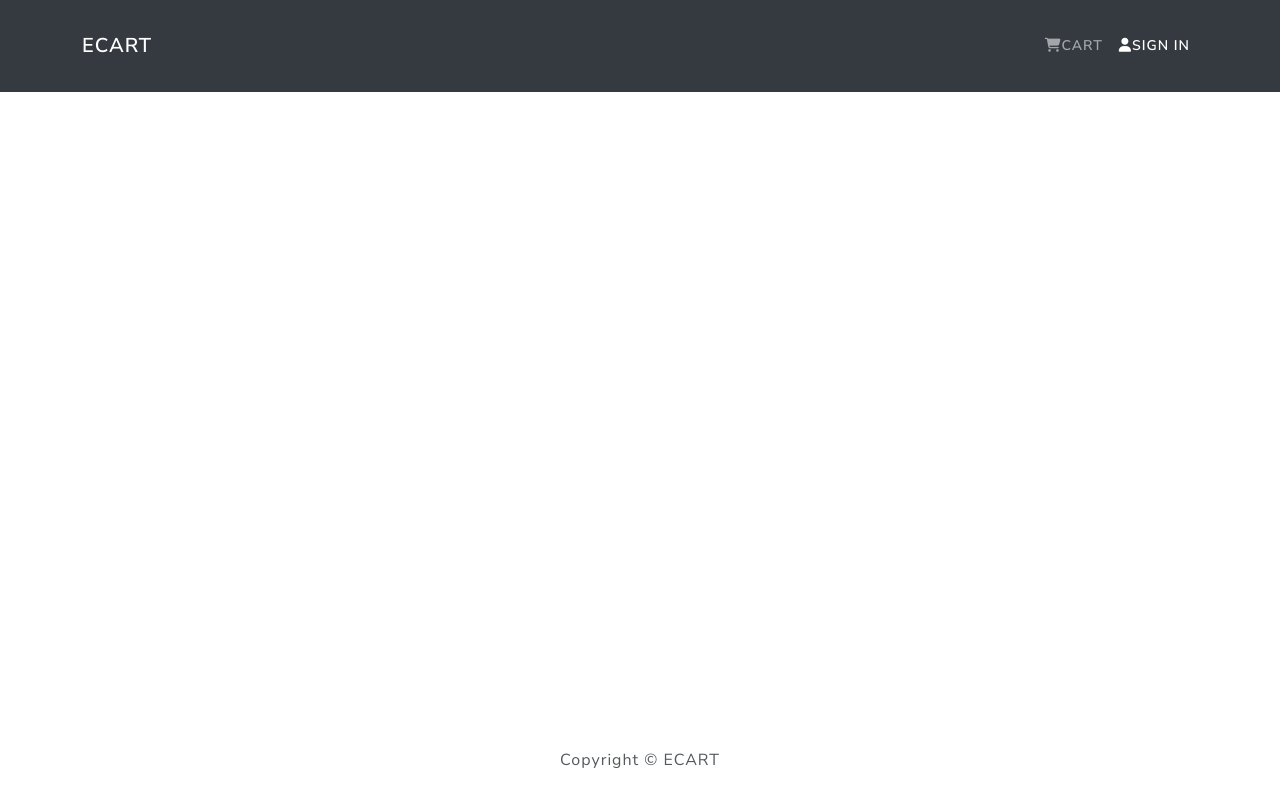
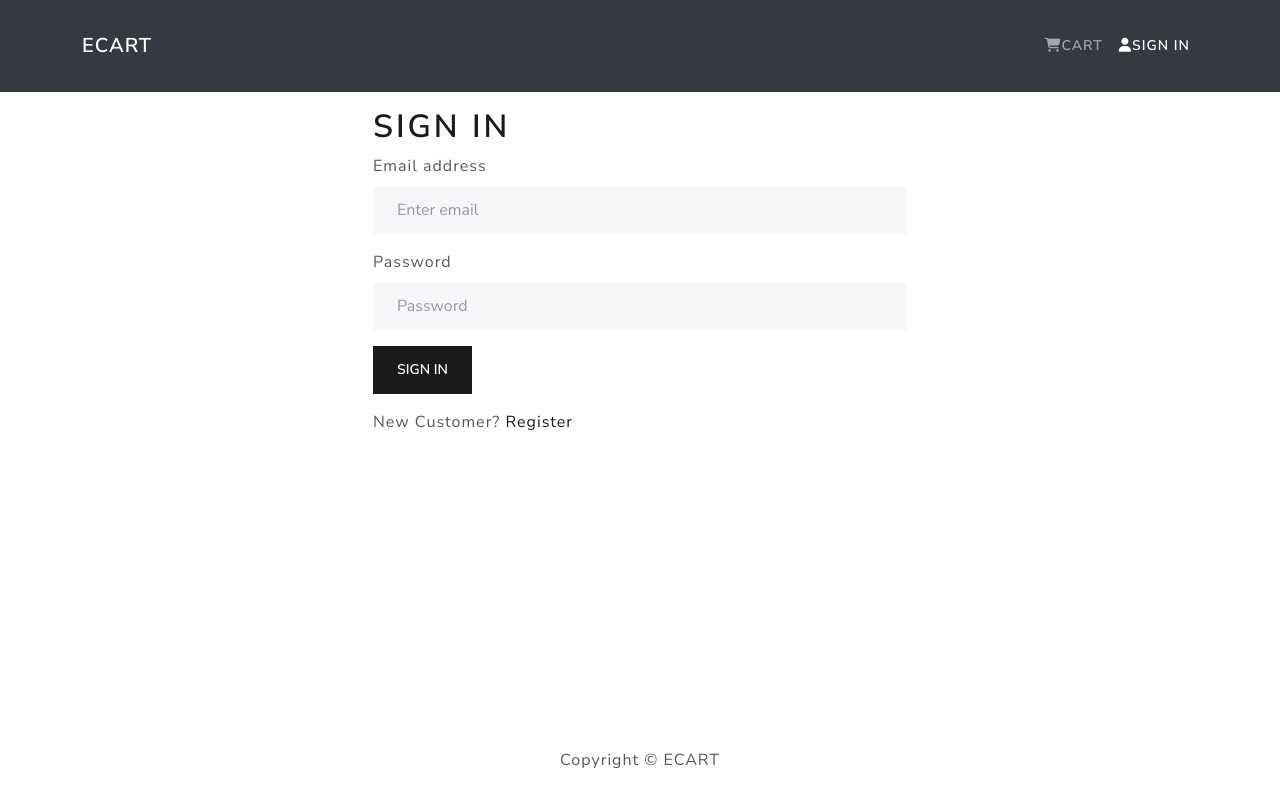
Before and after one commit to neeraja-anil/ecart-mern-project, a React (Create React App) app in the folder frontend/: page /login in a window 1280 px wide. Built offline with nearby package versions, Linux system fonts and the light colour scheme.

Commit message:
login component created

```diff
--- a/frontend/src/App.js
+++ b/frontend/src/App.js
@@ -8,6 +8,7 @@
 import HomeScreen from './screens/HomeScreen'
 import ProductScreen from './screens/ProductScreen'
 import CartScreen from './screens/CartScreen'
+import LoginScreen from './screens/LoginScreen'
 
 
 function App() {
@@ -18,8 +19,9 @@
         <Container>
           <Routes>
             <Route exact path='/' element={<HomeScreen />} />
-            <Route exact path='/products/:id' element={<ProductScreen />} />
-            <Route exact path='/cart/:id?' element={<CartScreen />} />
+            <Route path='/products/:id' element={<ProductScreen />} />
+            <Route path='/cart/:id?' element={<CartScreen />} />
+            <Route path='/login' element={<LoginScreen />} />
           </Routes>
 
         </Container>
--- /dev/null
+++ b/frontend/src/actions/userActions.js
@@ -0,0 +1,35 @@
+import axios from 'axios'
+import {
+    USER_LOGIN_REQUEST,
+    USER_LOGIN_SUCCESS,
+    USER_LOGIN_FAIL,
+    USER_LOGOUT
+} from '../constants/userConstants'
+
+export const login = (email, password) => async (dispatch) => {
+    try {
+        dispatch({
+            type: USER_LOGIN_REQUEST,
+        })
+        const config = {
+            headers: {
+                'Content-Type': 'application/json'
+            }
+        }
+
+        const { data } = await axios.post('/api/users/login', { email, password }, config)
+
+        dispatch({
+            type: USER_LOGIN_SUCCESS,
+            payload: data
+        })
+
+        localStorage.setItem('userInfo', JSON.stringify(data))
+
+    } catch (error) {
+        dispatch({
+            type: USER_LOGIN_FAIL,
+            payload: error.response && error.response.data.message ? error.response.data.message : error.message
+        })
+    }
+}
--- /dev/null
+++ b/frontend/src/components/FormContainer.js
@@ -0,0 +1,17 @@
+import React from 'react'
+import { Container, Row, Col } from 'react-bootstrap'
+
+const FormContainer = ({ children }) => {
+    return (
+        <Container>
+            <Row className='justify-content-md-center'>
+                <Col xs={12} md={6}>
+                    {children}
+                </Col>
+            </Row>
+
+        </Container>
+    )
+}
+
+export default FormContainer
--- /dev/null
+++ b/frontend/src/constants/userConstants.js
@@ -0,0 +1,4 @@
+export const USER_LOGIN_REQUEST = 'USER_LOGIN_REQUEST '
+export const USER_LOGIN_SUCCESS = 'USER_LOGIN_SUCCESS '
+export const USER_LOGIN_FAIL = 'USER_LOGIN_FAIL'
+export const USER_LOGOUT = 'USER_LOGOUT'
--- a/frontend/src/index.css
+++ b/frontend/src/index.css
@@ -18,7 +18,7 @@
     margin: 0.1 rem;
 }
 
-.form-control {
+.select-form-control {
     max-width: 150px;
     min-width: 120px;
 }
--- /dev/null
+++ b/frontend/src/reducers/userReducers.js
@@ -0,0 +1,21 @@
+import {
+    USER_LOGIN_REQUEST,
+    USER_LOGIN_SUCCESS,
+    USER_LOGIN_FAIL,
+    USER_LOGOUT
+} from '../constants/userConstants'
+
+export const userLoginReducer = (state = {}, action) => {
+    switch (action.type) {
+        case USER_LOGIN_REQUEST:
+            return { loading: true }
+        case USER_LOGIN_SUCCESS:
+            return { loading: false, userInfo: action.payload }
+        case USER_LOGIN_FAIL:
+            return { loading: false, error: action.payload }
+        case USER_LOGOUT:
+            return {}
+        default:
+            return state
+    }
+}
--- a/frontend/src/screens/CartScreen.js
+++ b/frontend/src/screens/CartScreen.js
@@ -52,7 +52,7 @@
                                     </Col>
                                     <Col md={2}>${item.price}</Col>
                                     <Col md={2}>
-                                        <Form.Select className='form-control'
+                                        <Form.Select className='select-form-control'
                                             as='select'
                                             value={item.qty}
                                             onChange={(e) => dispatch(addToCart(item.product, Number(e.target.value))
--- /dev/null
+++ b/frontend/src/screens/LoginScreen.js
@@ -0,0 +1,72 @@
+import React, { useState, useEffect } from 'react'
+import { Link, useLocation, useNavigate } from 'react-router-dom'
+import { Form, Row, Col, Button, FormGroup } from 'react-bootstrap'
+import { useSelector, useDispatch } from 'react-redux'
+import Message from '../components/Message'
+import Loader from '../components/Loader'
+import { login } from '../actions/userActions'
+import FormContainer from '../components/FormContainer'
+
+const LoginScreen = () => {
+    const [email, setEmail] = useState('')
+    const [password, setPassword] = useState('')
+
+    const navigate = useNavigate()
+
+    const dispatch = useDispatch()
+
+    const userLogin = useSelector(state => state.userLogin)
+    const { loading, error, userInfo } = userLogin
+
+    const { search } = useLocation();
+    const redirect = search ? new URLSearchParams(search).split('=')[1] : '/'
+
+    useEffect(() => {
+        if (userInfo) {
+            navigate(redirect)
+        }
+    }, [userInfo, navigate, redirect])
+
+    const submitHandler = (e) => {
+        e.preventDefault()
+        //dispatch Login
+        dispatch(login(email, password))
+    }
+
+    return (
+        <FormContainer>
+            <h1>Sign In</h1>
+            {error ?
+                <Message variant='danger'>{error}</Message> :
+                loading && <Loader />
+            }
+            <Form onSubmit={submitHandler}>
+                <Form.Label>Email address</Form.Label>
+                <FormGroup controlId='email' className='mb-3'>
+                    <Form.Control
+                        type="email"
+                        placeholder="Enter email"
+                        value={email}
+                        onChange={(e) => setEmail(e.target.value)} />
+                </FormGroup>
+                <FormGroup controlId='password' className='mb-3'>
+                    <Form.Label>Password</Form.Label>
+                    <Form.Control
+                        type="password"
+                        placeholder="Password"
+                        value={password}
+                        onChange={(e) => setPassword(e.target.value)} />
+                </FormGroup>
+                <Button variant="primary" type="submit">
+                    Sign In
+                </Button>
+            </Form>
+
+            <Row className='py-3'>
+                <Col>New Customer? <Link to={redirect ? `/register?redirect=${redirect}` : '/register'}>Register</Link></Col>
+            </Row>
+        </FormContainer>
+    )
+}
+
+export default LoginScreen
--- a/frontend/src/store.js
+++ b/frontend/src/store.js
@@ -3,17 +3,23 @@
 import { composeWithDevTools } from '@redux-devtools/extension'
 import { productListReducer, productDetailsReducer } from './reducers/productReducers'
 import { cartReducer } from './reducers/cartReducer'
+import { userLoginReducer } from './reducers/userReducers'
 
 const reducer = combineReducers({
     productList: productListReducer,
     productDetails: productDetailsReducer,
     cart: cartReducer,
+    userLogin: userLoginReducer,
 })
 const cartItemsFromStorage = localStorage.getItem('cartItems') ?
     JSON.parse(localStorage.getItem('cartItems')) : []
 
+const userInfoFromStorage = localStorage.getItem('userInfo') ?
+    JSON.parse(localStorage.getItem('userInfo')) : null
+
 const initialState = {
     cart: { cartItems: cartItemsFromStorage },
+    userLogin: { userInfo: userInfoFromStorage }
 }
 
 const middleware = [thunk]
```
